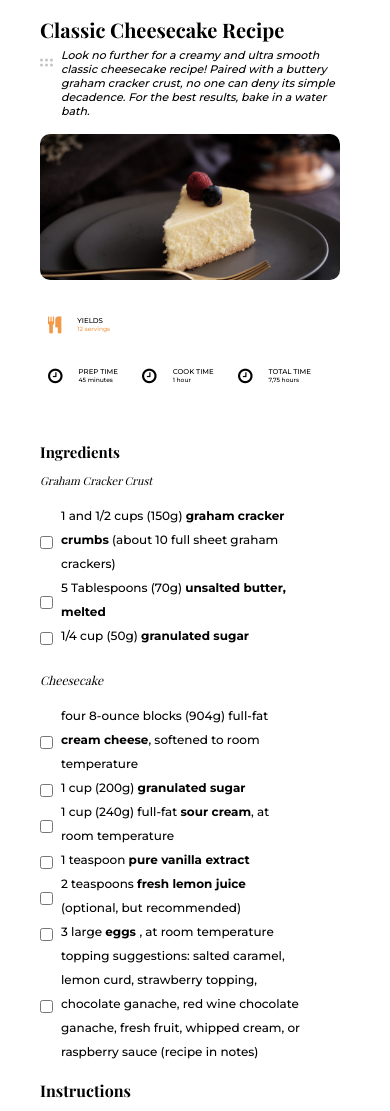
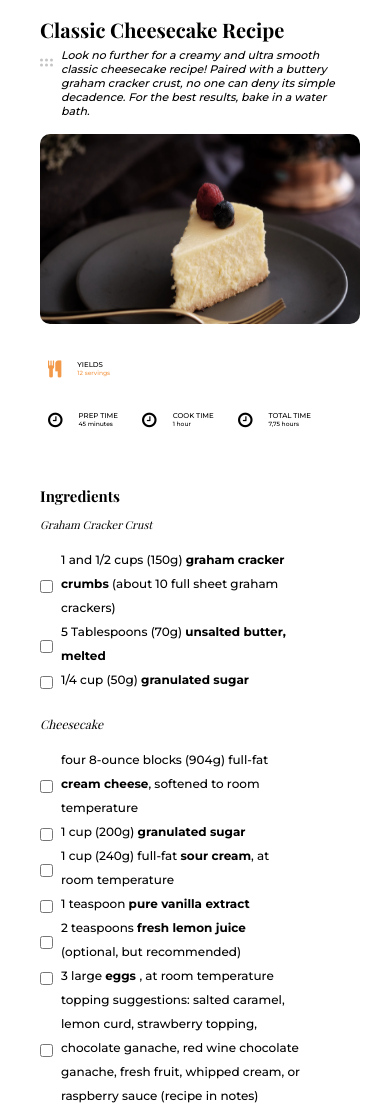
Before and after one commit to LeezeeUwakwe/Recipe-Page, a plain HTML site: page index.html in a window 390 px wide. Shown: the top 1111 px of the page. Drawn offline with nearby package versions, Linux system fonts and the light colour scheme; a web font is replaced by a local one.

Commit message:
cheese cake

```diff
--- a/main.css
+++ b/main.css
@@ -239,7 +239,8 @@ footer p {
     width: 300px;
   }
   .image-text img {
-    width: 300px;
+    width: 320px;
+    height: 190px;
     border-radius: 10px;
   }
   aside {
```
